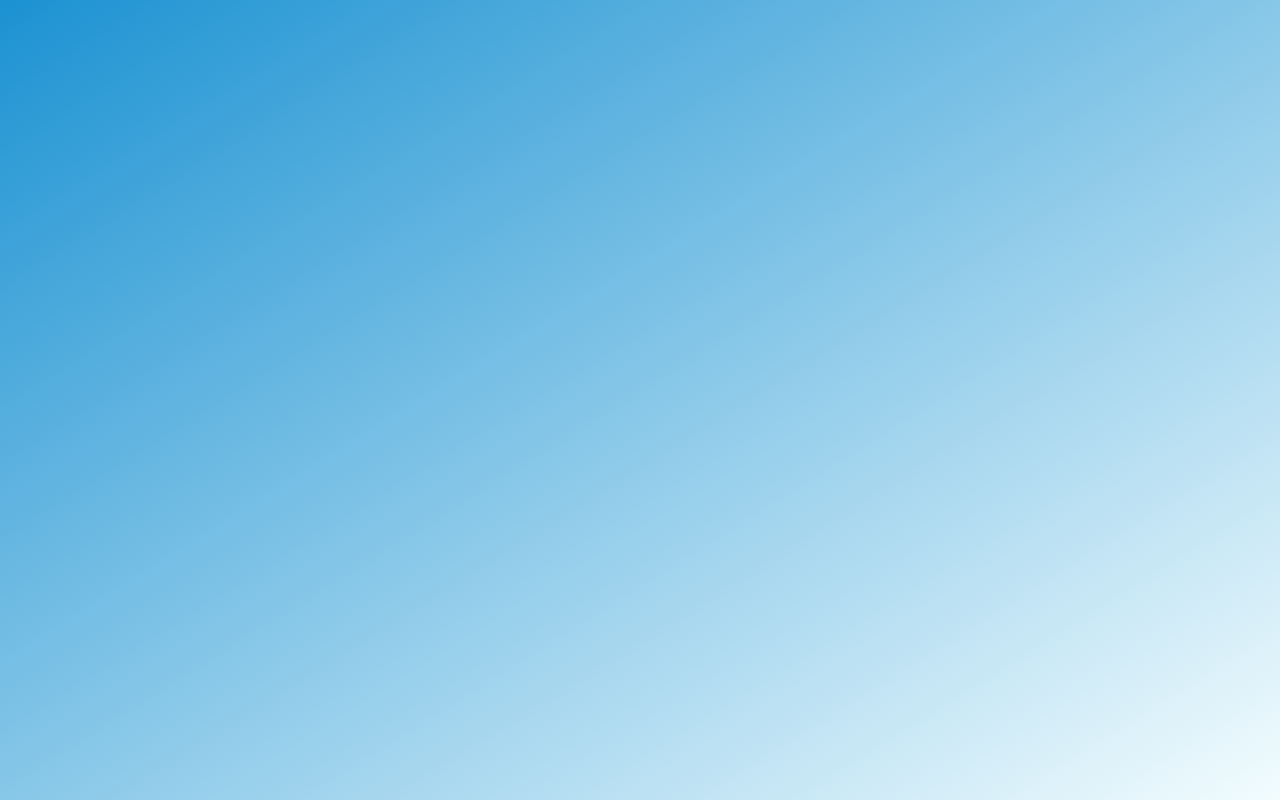
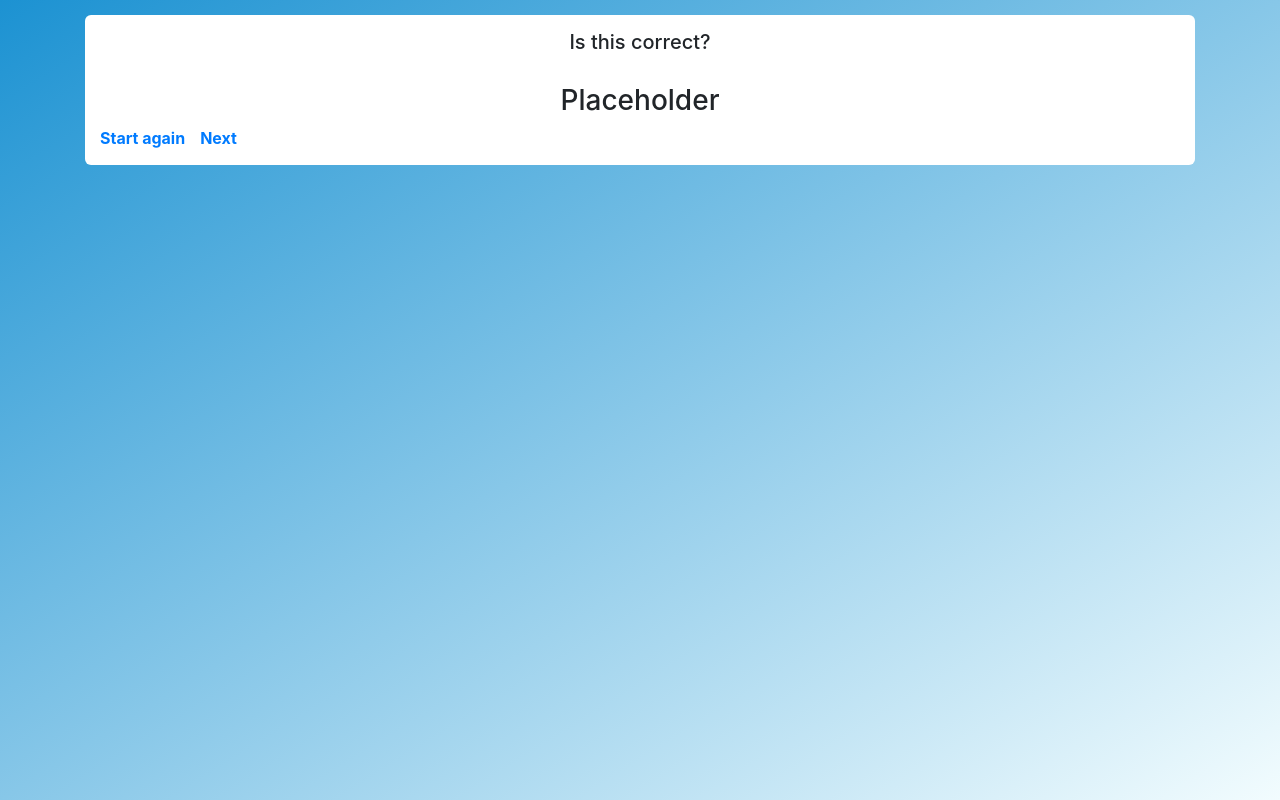
Before and after one commit to VRa3/vacation-app, a React (Create React App) app: page /confirm in a window 1280 px wide. Built offline with nearby package versions, Linux system fonts and the light colour scheme.

Commit message:
ConfirmationBox added

```diff
--- a/src/components/App.js
+++ b/src/components/App.js
@@ -6,7 +6,7 @@ import { BrowserRouter as Router } from 'react-router-dom'
 function App() {
   return (
       <Router>
-          <div className="container">
+          <div className="container overflow-hidden">
               <BaseBox/>
           </div>
       </Router>
--- a/src/components/BaseBox.js
+++ b/src/components/BaseBox.js
@@ -1,6 +1,7 @@
 import React from 'react';
 import AvatarBox from './AvatarBox/'
 import InputBox from './InputBox/'
+import ConfirmationBox from './ConfirmationBox/'
 import { Route, Switch } from 'react-router-dom'
 import {
     CSSTransition,
@@ -38,6 +39,10 @@ class BaseBox extends React.Component {
                                                     path="/name"
                                                     component={InputBox}
                                                 />
+                                                <Route
+                                                    path="/confirm"
+                                                    component={ConfirmationBox}
+                                                />
                                             </Switch>
                                         )}
                                     />
--- a/src/components/ConfirmationBox/index.js
+++ b/src/components/ConfirmationBox/index.js
@@ -0,0 +1,24 @@
+import React from 'react';
+import { Link } from 'react-router-dom'
+
+class ConfirmationBox extends React.Component {
+    render() {
+
+        return (
+            <div className='page'>
+                <h5 className="section-title section-title--mb-big">
+                    Is this correct?
+                </h5>
+
+                <h3 className='text-center'>
+                    Placeholder
+                </h3>
+
+                <Link to="/">Start again</Link>
+                <Link to="/confirm">Next</Link>
+            </div>
+        )
+    }
+}
+
+export default ConfirmationBox;
--- a/src/static/scss/components/_base-box.scss
+++ b/src/static/scss/components/_base-box.scss
@@ -1,5 +1,4 @@
 .base-box {
   position: relative;
   height: 100vh;
-  overflow: hidden;
 }
```
